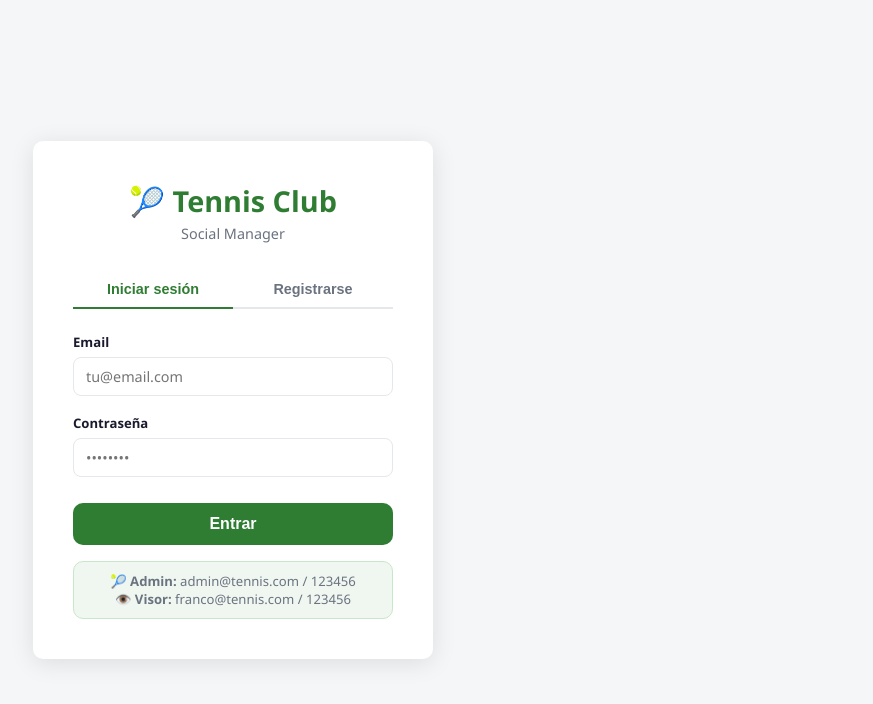
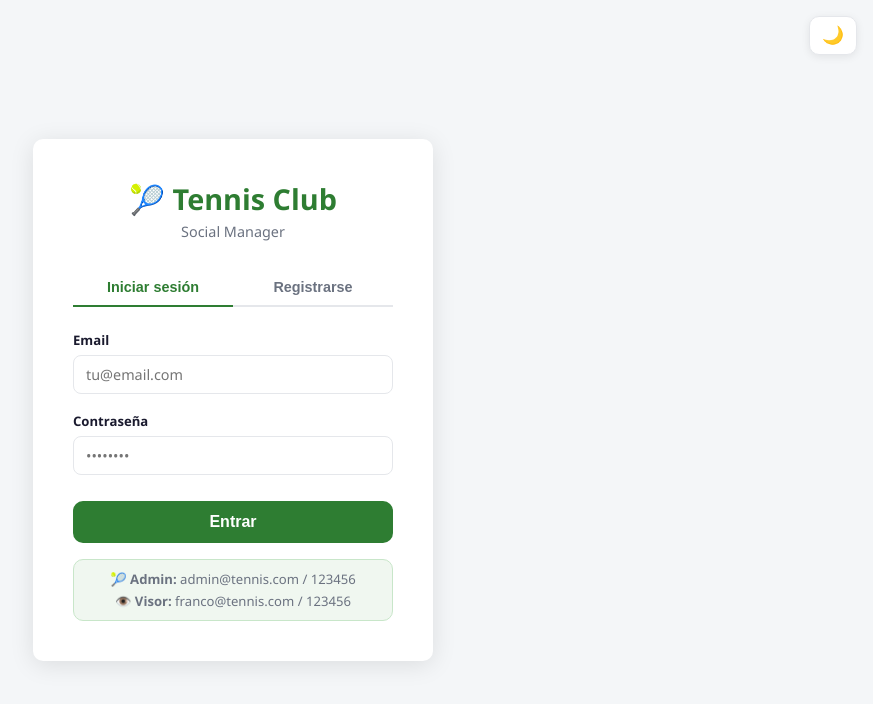
Before and after one commit to ProgCan98/tennis-club-social-manager, a React (Vite) app in the folder react/: page /login in a window 1280 px wide. Shown: the top 704 px of the page, without its empty margins (407-1280 px from the left). Built offline with nearby package versions, Linux system fonts and the light colour scheme; no server answers.

Commit message:
ajustes de temas en login y register

```diff
--- a/react/src/pages/LoginPage.jsx
+++ b/react/src/pages/LoginPage.jsx
@@ -1,9 +1,11 @@
 import { useState } from 'react'
 import { useNavigate } from 'react-router-dom'
 import { useAuth } from '../context/AuthContext'
+import { useTheme } from '../context/ThemeContext'
 
 export default function LoginPage() {
   const { login, register }     = useAuth()
+  const { dark, toggleTheme }   = useTheme()
   const navigate                = useNavigate()
   const [isRegister, setIsRegister] = useState(false)  // Alterna entre login y registro
   const [form, setForm]         = useState({ name: '', email: '', password: '' })
@@ -35,6 +37,16 @@ export default function LoginPage() {
 
   return (
     <div className="login-page">
+      {/* Botón de tema flotante arriba a la derecha */}
+      <button
+        className="login-theme-btn"
+        onClick={toggleTheme}
+        title={dark ? 'Cambiar a modo claro' : 'Cambiar a modo oscuro'}
+        aria-label="Cambiar tema"
+      >
+        {dark ? '☀️' : '🌙'}
+      </button>
+
       <div className="login-card">
 
         {/* Logo / título */}
--- a/react/src/style.css
+++ b/react/src/style.css
@@ -1681,6 +1681,11 @@ body {
   margin-bottom: 12px;
 }
 
+[data-theme="dark"] .login-card__error {
+  background: #7f1d1d;
+  color: #fca5a5;
+}
+
 .login-card__submit {
   width: 100%;
   margin-top: 8px;
@@ -1698,3 +1703,33 @@ body {
   color: var(--color-text-muted);
   text-align: center;
 }
+
+.login-card__demo p + p {
+  margin-top: 4px;
+}
+
+[data-theme="dark"] .login-card__demo {
+  background: #14532d;
+  border-color: #166534;
+  color: var(--color-text-muted);
+}
+
+/* Botón flotante de tema en la página de login */
+.login-theme-btn {
+  position: fixed;
+  top: 16px;
+  right: 16px;
+  background: var(--color-surface);
+  border: 1px solid var(--color-border);
+  border-radius: var(--radius);
+  padding: 8px 12px;
+  font-size: 1.1rem;
+  cursor: pointer;
+  box-shadow: var(--shadow);
+  z-index: 10;
+  transition: background 0.2s;
+}
+
+.login-theme-btn:hover {
+  background: var(--color-bg);
+}
```
